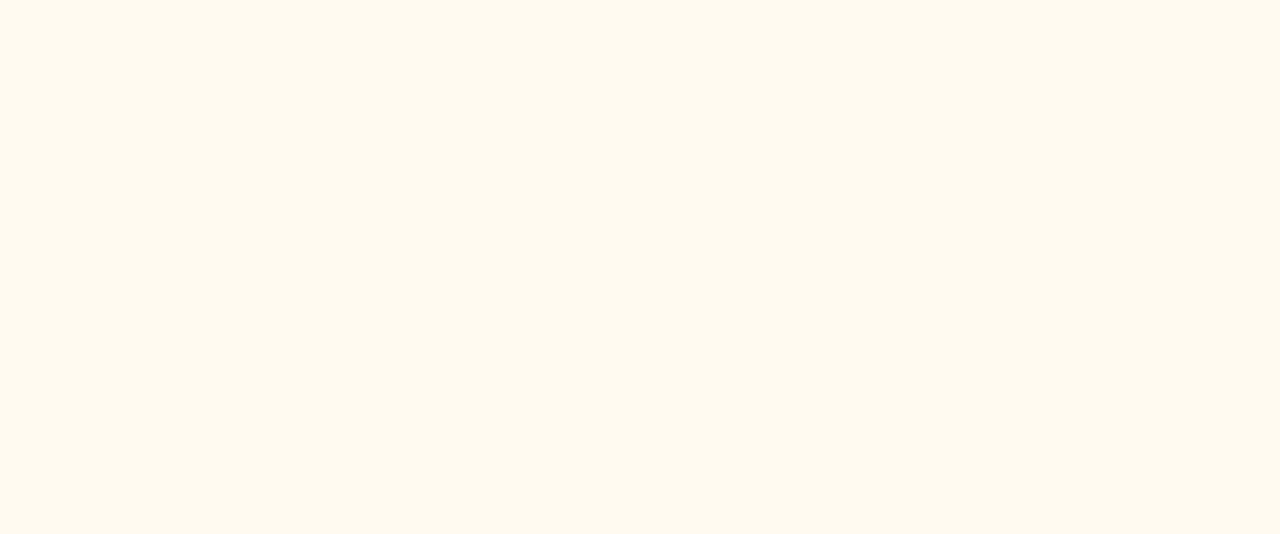
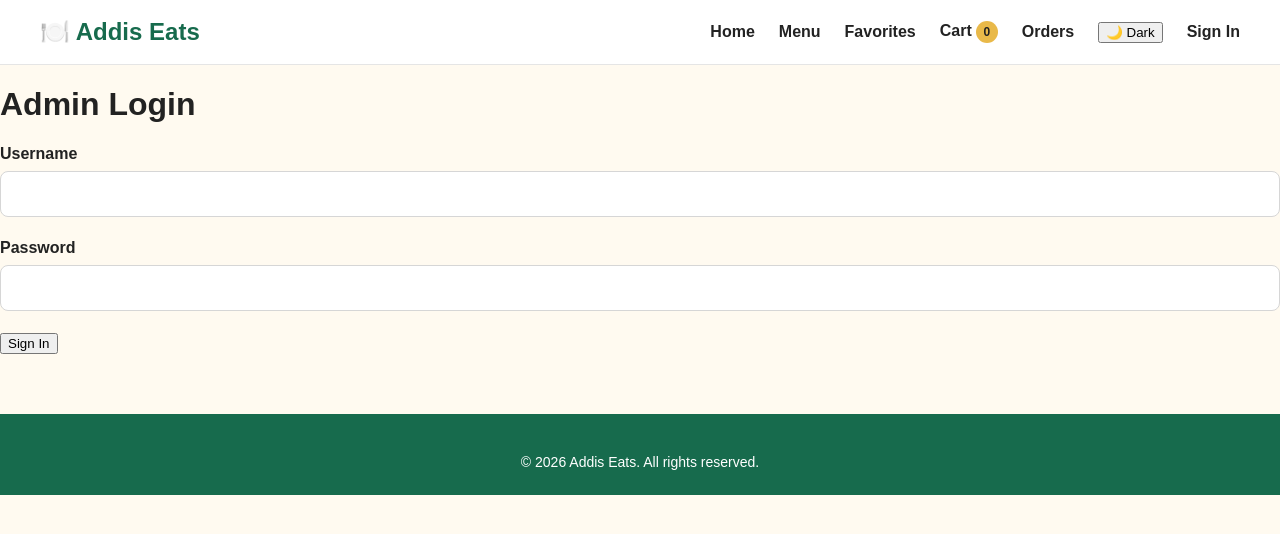
Before and after one commit to birhanukiros-tech/addis-eats-react, a React (Vite) app in the folder module-03-react-nextjs/Projects/addis_eats_react/: page /admin/login in a window 1280 px wide. Before the commit this address had no page. Shown: the top 534 px of the page. Built offline with nearby package versions, Linux system fonts and the light colour scheme.

Commit message:
feat: add protected admin dashboard

```diff
--- a/module-03-react-nextjs/Projects/addis_eats_react/src/App.jsx
+++ b/module-03-react-nextjs/Projects/addis_eats_react/src/App.jsx
@@ -9,6 +9,11 @@ import { lazy, Suspense } from "react";
 import OrderHistory from "./orders/OrderHistory";
 import Login from "./auth/Login";
 import RequireAuth from "./auth/RequireAuth";
+import AdminLogin from "./admin/AdminLogin";
+import AdminLayout from "./admin/AdminLayout";
+import Dashboard from "./admin/Dashboard";
+import RequireAdmin from "./admin/RequireAdmin";
+
 
 function App() {
     const Checkout = lazy(() => import("./checkout/Checkout"));
@@ -34,6 +39,13 @@ function App() {
                     </RequireAuth>} />
                 <Route path="/orders" element={<OrderHistory />} />
                 <Route path="/login" element={<Login />} />
+                <Route path="/admin/login" element={<AdminLogin />} />
+                <Route path="/admin" element =
+                {<RequireAdmin>
+                    <AdminLayout />
+                 </RequireAdmin>}>
+                 <Route index element ={<Dashboard />} />
+                 </Route>
                 </Route>
         </Routes>
     );
--- /dev/null
+++ b/module-03-react-nextjs/Projects/addis_eats_react/src/admin/AdminAuthContext.jsx
@@ -0,0 +1,23 @@
+import { createContext, useState } from "react";
+
+const AdminAuthContext = createContext();
+
+function AdminAuthProvider({ children }) {
+    const [isAdmin, setIsAdmin] = useState(false);
+
+    function login() {
+        setIsAdmin(true);
+    }
+
+    function logout() {
+        setIsAdmin(false);
+    }
+
+    return (
+        <AdminAuthContext.Provider value={{ isAdmin, login, logout }}>
+            {children}
+        </AdminAuthContext.Provider>
+    );
+}
+
+export { AdminAuthContext, AdminAuthProvider };
--- a/module-03-react-nextjs/Projects/addis_eats_react/src/admin/AdminLayout.jsx
+++ b/module-03-react-nextjs/Projects/addis_eats_react/src/admin/AdminLayout.jsx
@@ -0,0 +1,26 @@
+import { Link, Outlet } from "react-router-dom";
+import useAdminAuth from "./useAdminAuth";
+
+function AdminLayout() {
+    const { logout } = useAdminAuth();
+
+    return (
+        <div className="admin-layout">
+            <aside className="admin-sidebar">
+                <h2>Addis Eats Admin</h2>
+
+                <nav>
+                    <Link to="/admin">Dashboard</Link>
+                    <Link to="/admin/menu">Menu</Link>
+                    <Link to="/admin/orders">Orders</Link>
+                </nav>
+
+                <button type="button" onClick={logout}>Sign Out</button>
+            </aside>
+
+            <main className="admin-content"> <Outlet /> </main>
+        </div>
+    );
+}
+
+export default AdminLayout;
--- a/module-03-react-nextjs/Projects/addis_eats_react/src/admin/AdminLogin.jsx
+++ b/module-03-react-nextjs/Projects/addis_eats_react/src/admin/AdminLogin.jsx
@@ -0,0 +1,52 @@
+import { useState } from "react";
+import {useNavigate} from "react-router-dom"
+import useAdminAuth from "./useAdminAuth";
+function AdminLogin() {
+    const [username,setUsername] = useState("");
+    const [password, setPassword] = useState("");
+    const [error, setError] = useState("");
+
+    const {login} = useAdminAuth();
+    const navigate= useNavigate();
+
+    function handleSbmit(event) {
+        event.preventDefault();
+
+
+        if (username ==="Birhanu" && password === "admin123") {
+            login();
+            navigate("/admin");
+            return
+        }
+         setError("Invalid admin username or password")
+    }
+    return(
+        <div className="admin-login-page">
+            <h1>Admin Login</h1>
+
+            <form onSubmit={handleSbmit}>
+                <div className="form-field">
+                    <label htmlFor="username">Username</label>
+                    <input
+                    type="text"
+                    id="username"
+                    value={username}
+                    onChange={(event) =>setUsername(event.target.value)} />
+                </div>
+
+                <div className="form-field">
+                    <label htmlFor="password">Password</label>
+                    <input
+                    type="text" id="password"
+                    value={password}
+                    onChange={(event) => setPassword(event.target.value)} />
+                </div>
+                {error &&(
+                    <p className="form-error">{error}</p>
+                )}
+                <button type="submit">Sign In</button>
+            </form>
+        </div>
+    );
+}
+export default AdminLogin;
--- a/module-03-react-nextjs/Projects/addis_eats_react/src/admin/Dashboard.jsx
+++ b/module-03-react-nextjs/Projects/addis_eats_react/src/admin/Dashboard.jsx
@@ -0,0 +1,23 @@
+function Dashboard() {
+    return (
+        <div className="admin-dashboard">
+            <h1>Admin Dashboard</h1>
+
+            <p>Welcome to the Addis Eats admin dashboard.</p>
+
+            <div className="dashboard-cards">
+                <div className="dashboard-card">
+                    <h2>Menu</h2>
+                    <p>Manage your dishes and menu items.</p>
+                </div>
+
+                <div className="dashboard-card">
+                    <h2>Orders</h2>
+                    <p>View and manage customer orders.</p>
+                </div>
+            </div>
+        </div>
+    );
+}
+
+export default Dashboard;
--- a/module-03-react-nextjs/Projects/addis_eats_react/src/admin/RequireAdmin.jsx
+++ b/module-03-react-nextjs/Projects/addis_eats_react/src/admin/RequireAdmin.jsx
@@ -0,0 +1,14 @@
+import { Navigate } from "react-router-dom";
+import useAdminAuth from "./useAdminAuth";
+
+function RequireAdmin({ children }) {
+    const { isAdmin } = useAdminAuth();
+
+    if (!isAdmin) {
+        return <Navigate to="/admin/login" replace />;
+    }
+
+    return children;
+}
+
+export default RequireAdmin;
--- a/module-03-react-nextjs/Projects/addis_eats_react/src/admin/useAdminAuth.js
+++ b/module-03-react-nextjs/Projects/addis_eats_react/src/admin/useAdminAuth.js
@@ -0,0 +1,8 @@
+import { useContext } from "react";
+import { AdminAuthContext } from "./AdminAuthContext";
+
+function useAdminAuth() {
+    return useContext(AdminAuthContext);
+}
+
+export default useAdminAuth;
--- a/module-03-react-nextjs/Projects/addis_eats_react/src/main.jsx
+++ b/module-03-react-nextjs/Projects/addis_eats_react/src/main.jsx
@@ -1,22 +1,25 @@
-import { StrictMode } from 'react'
-import { createRoot } from 'react-dom/client'
-import { BrowserRouter } from 'react-router-dom'
-import './index.css'
-import App from './App.jsx'
+import { StrictMode } from "react";
+import { createRoot } from "react-dom/client";
+import { BrowserRouter } from "react-router-dom";
+import "./index.css";
+import App from "./App.jsx";
 import { AuthProvider } from "./auth/AuthContext";
 import { ThemeProvider } from "./theme/ThemeContext";
-import ErrorBoundary from './ErrorBoundary.jsx'
+import ErrorBoundary from "./ErrorBoundary.jsx";
+import { AdminAuthProvider } from "./admin/AdminAuthContext.jsx";
 
-createRoot(document.getElementById('root')).render(
+createRoot(document.getElementById("root")).render(
   <StrictMode>
     <BrowserRouter>
       <AuthProvider>
-        <ThemeProvider>
-          <ErrorBoundary>
-            <App />
-          </ErrorBoundary>
-        </ThemeProvider>
+        <AdminAuthProvider>
+          <ThemeProvider>
+            <ErrorBoundary>
+              <App />
+            </ErrorBoundary>
+          </ThemeProvider>
+        </AdminAuthProvider>
       </AuthProvider>
     </BrowserRouter>
   </StrictMode>,
-)
+);
```
